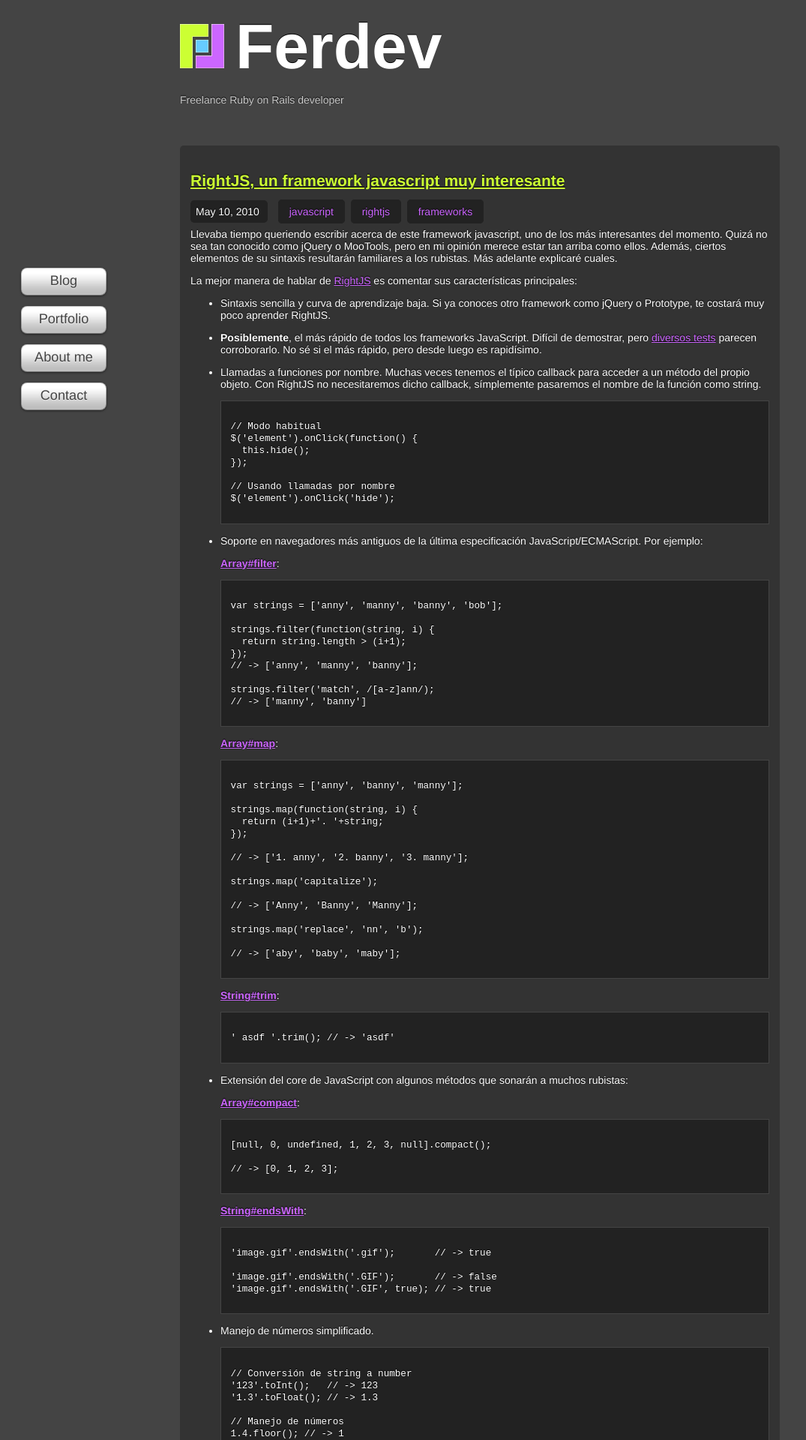
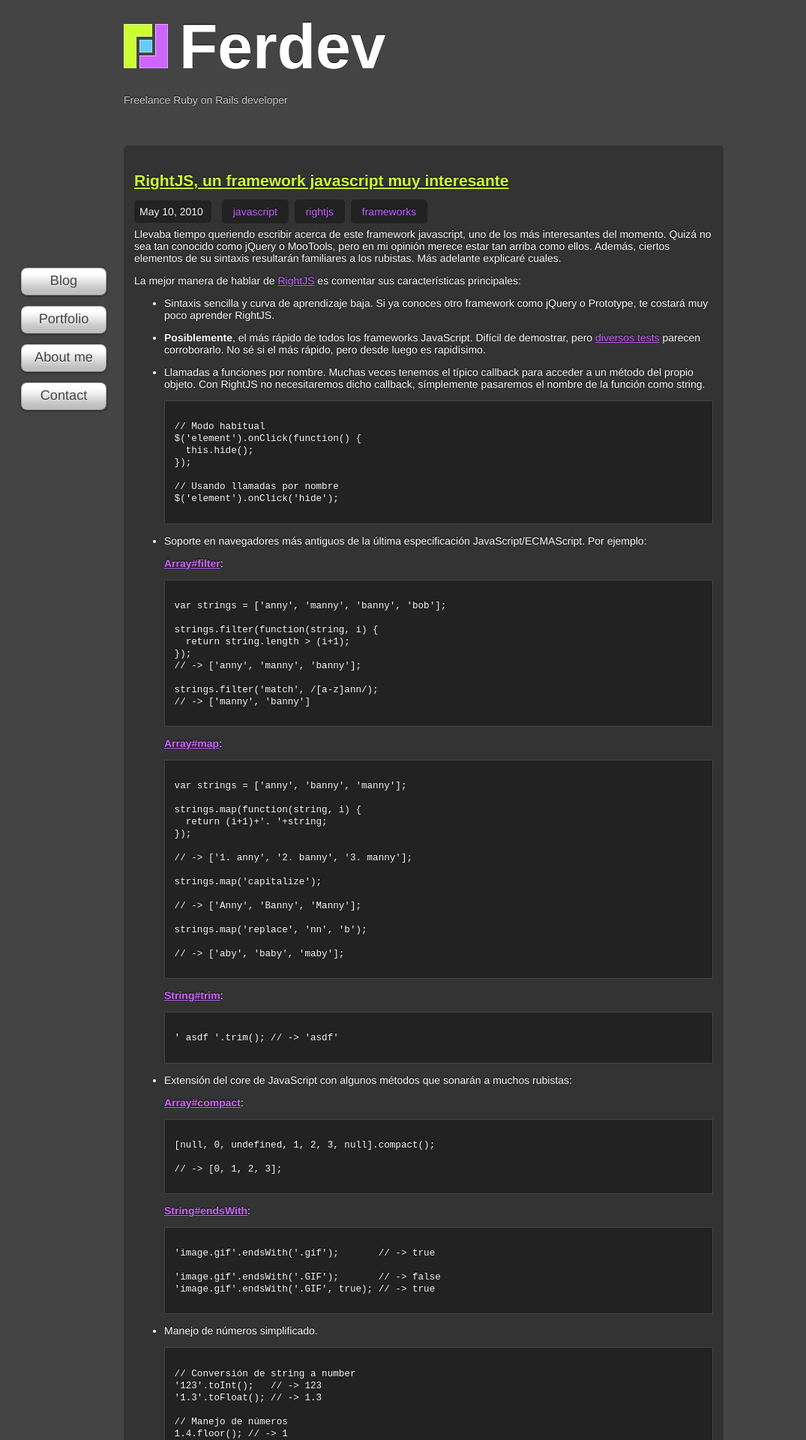
Before and after one commit to Ferdev/Ferdev, a Jekyll site: the page built from index.html, in a window 1280 px wide. Shown: the top 1920 px of the page at 75% size, without its empty margins (0-1075 px from the left). Built offline with Jekyll 4.4.1, drawn with Linux system fonts in a browser that asks for light colours; nearby versions of some CDN libraries; some web fonts are replaced; Markdown is read by kramdown in place of the engine named in the settings.

```diff
--- a/stylesheets/style.css
+++ b/stylesheets/style.css
@@ -71,8 +71,7 @@
   width: 800px;
   height: 100%;
   border: 0 none;
-  margin: 0 auto;
-  position: relative;
+  margin-left: 165px;
 }
 
 section{
```
Also changed, not shown: 1 other file.
